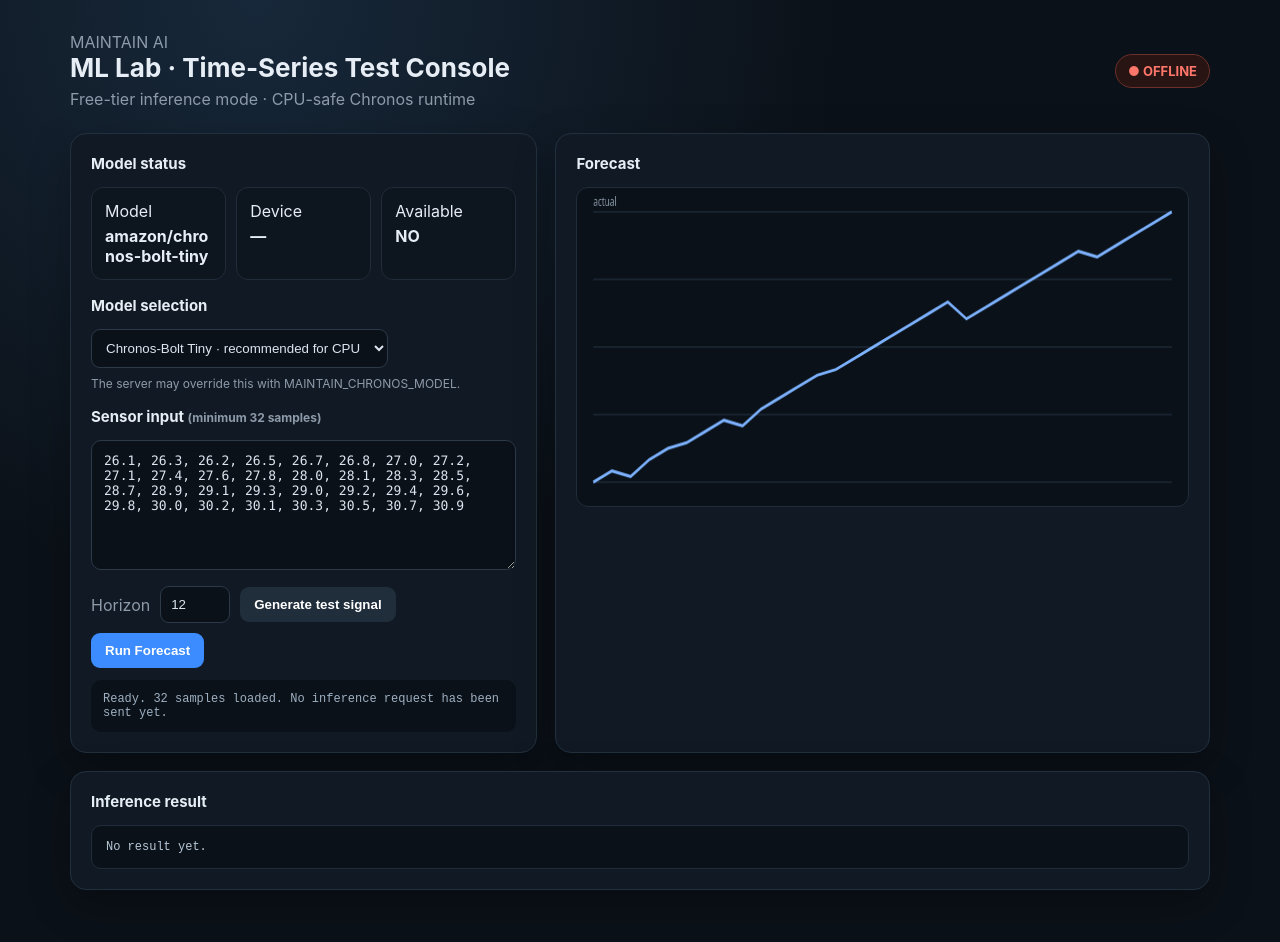
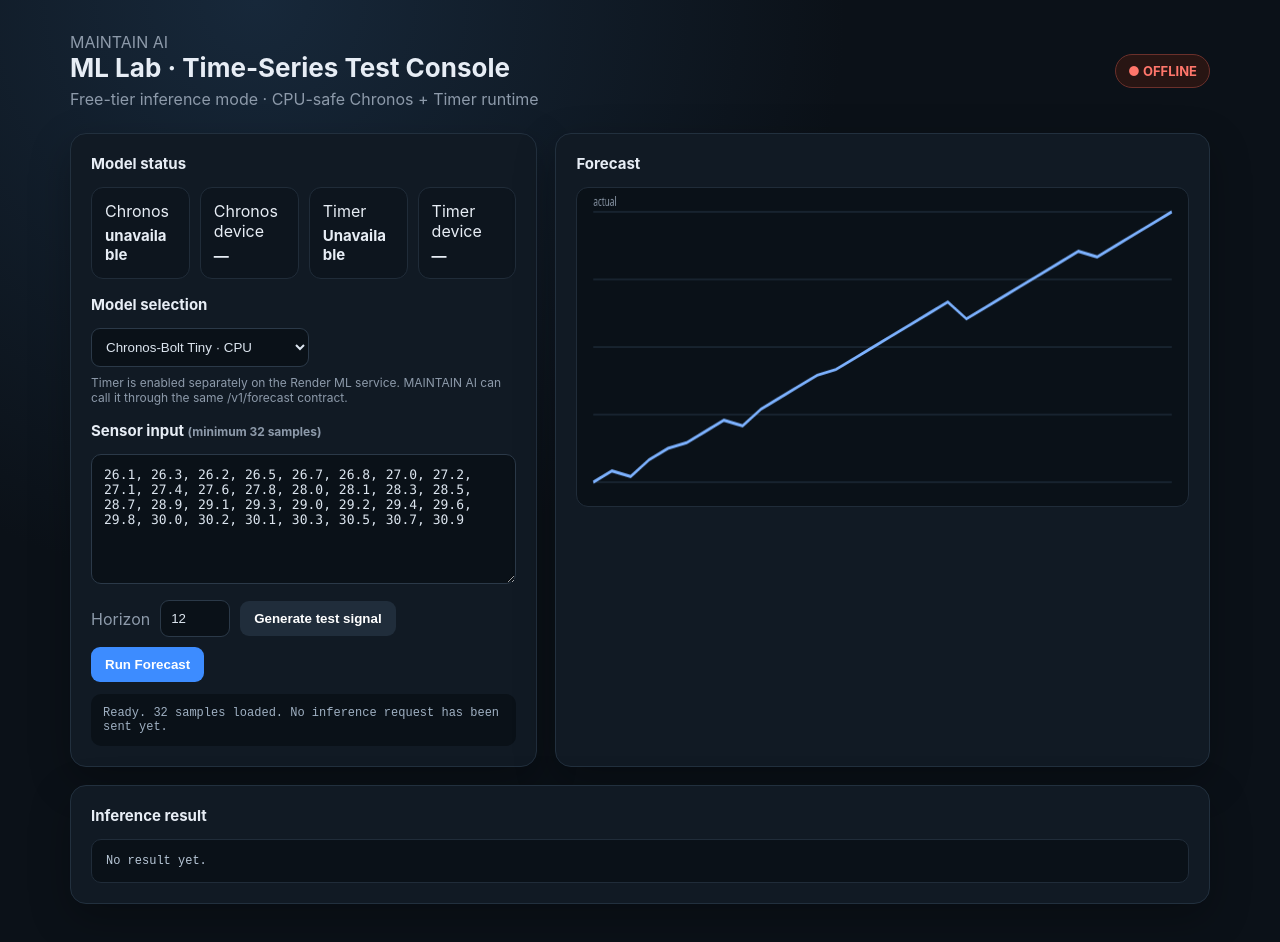
Before and after one commit to jadhavdurvesh/Maintain-AI-ML, a plain HTML site: page app/static/index.html in a window 1280 px wide. Drawn offline with Linux system fonts and the light colour scheme; no server answers.

Commit message:
Expose Timer in ML Lab console

```diff
--- a/app/static/index.html
+++ b/app/static/index.html
@@ -10,39 +10,40 @@
     .wrap{max-width:1180px;margin:auto;padding:32px 20px 56px}.top{display:flex;justify-content:space-between;gap:20px;align-items:center;margin-bottom:24px}
     h1{margin:0;font-size:26px}.muted{color:#8d9aaa}.badge{padding:8px 12px;border-radius:999px;border:1px solid #225f4e;background:#103529;color:#55e0b2;font-size:13px;font-weight:700}.badge.err{border-color:#6b302b;background:#281513;color:#ff766b}
     .grid{display:grid;grid-template-columns:1fr 1.4fr;gap:18px}.card{background:#111a24;border:1px solid #22303e;border-radius:16px;padding:20px;box-shadow:0 14px 40px #0004}.wide{grid-column:1/-1}
-    h2{font-size:15px;margin:0 0 14px}.row{display:flex;gap:10px;align-items:center;flex-wrap:wrap}.stats{display:grid;grid-template-columns:repeat(3,1fr);gap:10px;margin-bottom:16px}.stat{background:#0d151e;border:1px solid #202c39;border-radius:12px;padding:13px}.stat b{display:block;margin-top:5px;font-size:16px;overflow-wrap:anywhere}
+    h2{font-size:15px;margin:0 0 14px}.row{display:flex;gap:10px;align-items:center;flex-wrap:wrap}.stats{display:grid;grid-template-columns:repeat(4,1fr);gap:10px;margin-bottom:16px}.stat{background:#0d151e;border:1px solid #202c39;border-radius:12px;padding:13px}.stat b{display:block;margin-top:5px;font-size:15px;overflow-wrap:anywhere}
     textarea{width:100%;min-height:130px;resize:vertical;background:#0a1118;color:#dce5ef;border:1px solid #2b3948;border-radius:10px;padding:12px;font:13px ui-monospace,SFMono-Regular,Consolas,monospace}
     input,select{background:#0a1118;color:#dce5ef;border:1px solid #2b3948;border-radius:9px;padding:10px}button{border:0;border-radius:9px;padding:10px 14px;background:#3d8cff;color:white;font-weight:700;cursor:pointer}button.secondary{background:#202d3b}button:disabled{opacity:.5;cursor:wait}
     canvas{width:100%;height:320px;background:#0a1118;border:1px solid #202c39;border-radius:12px}.status{min-height:44px;background:#0a1118;border-radius:10px;padding:12px;color:#9fb0c2;font-family:ui-monospace,monospace;font-size:12px;white-space:pre-wrap}.status.ok{color:#55e0b2}.status.err{color:#ff766b}
     pre{margin:0;max-height:260px;overflow:auto;background:#0a1118;border:1px solid #202c39;border-radius:10px;padding:14px;color:#b9c8d8;font-size:12px}.hint{font-size:12px;margin-top:8px}
-    @media(max-width:850px){.grid{grid-template-columns:1fr}.wide{grid-column:auto}.stats{grid-template-columns:1fr}}
+    @media(max-width:850px){.grid{grid-template-columns:1fr}.wide{grid-column:auto}.stats{grid-template-columns:1fr 1fr}}
   </style>
 </head>
 <body>
 <div class="wrap">
-  <div class="top"><div><div class="muted">MAINTAIN AI</div><h1>ML Lab · Time-Series Test Console</h1><div class="muted" style="margin-top:6px">Free-tier inference mode · CPU-safe Chronos runtime</div></div><div id="online" class="badge">Checking service…</div></div>
+  <div class="top"><div><div class="muted">MAINTAIN AI</div><h1>ML Lab · Time-Series Test Console</h1><div class="muted" style="margin-top:6px">Free-tier inference mode · CPU-safe Chronos + Timer runtime</div></div><div id="online" class="badge">Checking service…</div></div>
   <div class="grid">
     <section class="card">
       <h2>Model status</h2>
-      <div class="stats"><div class="stat">Model<b id="model">—</b></div><div class="stat">Device<b id="device">—</b></div><div class="stat">Available<b id="available">—</b></div></div>
+      <div class="stats"><div class="stat">Chronos<b id="chronosModel">—</b></div><div class="stat">Chronos device<b id="chronosDevice">—</b></div><div class="stat">Timer<b id="timerModel">—</b></div><div class="stat">Timer device<b id="timerDevice">—</b></div></div>
       <h2>Model selection</h2>
-      <div class="row"><select id="modelSelect" aria-label="Chronos model"><option value="amazon/chronos-bolt-tiny">Chronos-Bolt Tiny · recommended for CPU</option><option value="amazon/chronos-t5-tiny">Chronos-T5 Tiny</option><option value="amazon/chronos-2">Chronos-2 · heavier</option></select></div>
-      <div class="hint muted">The server may override this with MAINTAIN_CHRONOS_MODEL.</div>
+      <div class="row"><select id="modelSelect" aria-label="Time-series model"><option value="amazon/chronos-bolt-tiny">Chronos-Bolt Tiny · CPU</option><option value="amazon/chronos-t5-tiny">Chronos-T5 Tiny</option><option value="amazon/chronos-2">Chronos-2 · heavier</option><option value="timer">Timer · thuml/timer-base-84m</option></select></div>
+      <div class="hint muted">Timer is enabled separately on the Render ML service. MAINTAIN AI can call it through the same /v1/forecast contract.</div>
       <h2 style="margin-top:16px">Sensor input <span class="muted" style="font-size:12px">(minimum 32 samples)</span></h2>
       <textarea id="values" aria-label="Sensor input">26.1, 26.3, 26.2, 26.5, 26.7, 26.8, 27.0, 27.2, 27.1, 27.4, 27.6, 27.8, 28.0, 28.1, 28.3, 28.5, 28.7, 28.9, 29.1, 29.3, 29.0, 29.2, 29.4, 29.6, 29.8, 30.0, 30.2, 30.1, 30.3, 30.5, 30.7, 30.9</textarea>
       <div class="row" style="margin-top:12px"><label class="muted">Horizon</label><input id="horizon" type="number" min="1" max="64" value="12"/><button class="secondary" id="sample">Generate test signal</button><button id="run">Run Forecast</button></div>
       <div id="status" class="status" style="margin-top:12px">Ready. 32 samples loaded. No inference request has been sent yet.</div>
     </section>
-    <section class="card"><h2>Forecast</h2><canvas id="chart" width="900" height="320"></canvas></section>
+    <section class="card"><h2 id="forecastTitle">Forecast</h2><canvas id="chart" width="900" height="320"></canvas></section>
     <section class="card wide"><h2>Inference result</h2><pre id="result">No result yet.</pre></section>
   </div>
 </div>
 <script>
 const $=id=>document.getElementById(id);let serverModel='amazon/chronos-bolt-tiny';
 function nums(){return $('values').value.split(/[,\s]+/).map(Number).filter(Number.isFinite)}
-function draw(actual,forecast){const c=$('chart'),x=c.getContext('2d'),w=c.width,h=c.height;x.clearRect(0,0,w,h);const all=actual.concat(forecast);if(!all.length)return;const min=Math.min(...all),max=Math.max(...all),pad=24,range=Math.max(max-min,.001);x.strokeStyle='#263747';x.lineWidth=1;for(let i=0;i<5;i++){let y=pad+(h-pad*2)*i/4;x.beginPath();x.moveTo(pad,y);x.lineTo(w-pad,y);x.stroke()}const px=i=>pad+(w-pad*2)*i/Math.max(all.length-1,1),py=v=>h-pad-(v-min)/range*(h-pad*2);function line(vals,offset){x.beginPath();vals.forEach((v,i)=>{let X=px(i+offset),Y=py(v);i?x.lineTo(X,Y):x.moveTo(X,Y)});x.stroke()}x.lineWidth=3;x.strokeStyle='#7db2ff';line(actual,0);if(forecast.length){x.setLineDash([8,6]);x.strokeStyle='#55e0b2';line([actual.at(-1),...forecast],actual.length-1);x.setLineDash([])}x.fillStyle='#8d9aaa';x.font='12px system-ui';x.fillText('actual',pad,18);if(forecast.length)x.fillText('forecast',pad+70,18)}
+function draw(actual,forecast){const c=$('chart'),x=c.getContext('2d'),w=c.width,h=c.height;x.clearRect(0,0,w,h);const all=actual.concat(forecast);if(!all.length)return;const min=Math.min(...all),max=Math.max(...all),pad=24,range=Math.max(max-min,.001);x.strokeStyle='#263747';x.lineWidth=1;for(let i=0;i<5;i++){let y=pad+(h-pad*2)*i/4;x.beginPath();x.moveTo(pad,y);x.lineTo(w-pad,y);x.stroke()}const px=i=>pad+(w-pad*2)*i/Math.max(all.length-1,1),py=v=>h-pad-(v-min)/range*(h-pad*2);function line(vals,offset,color){x.beginPath();vals.forEach((v,i)=>{let X=px(i+offset),Y=py(v);i?x.lineTo(X,Y):x.moveTo(X,Y)});x.strokeStyle=color;x.lineWidth=3;x.stroke()}line(actual,0,'#7db2ff');if(forecast.length){x.setLineDash([8,6]);line([actual.at(-1),...forecast],actual.length-1,'#55e0b2');x.setLineDash([])}x.fillStyle='#8d9aaa';x.font='12px system-ui';x.fillText('actual',pad,18);if(forecast.length)x.fillText('forecast',pad+70,18)}
 async function readResponse(r){const text=await r.text();if(!text)return {detail:`Server returned HTTP ${r.status} with an empty response.`};try{return JSON.parse(text)}catch{return {detail:`Server returned HTTP ${r.status} with a non-JSON response: ${text.slice(0,500)}`}}}
-async function health(){try{let r=await fetch('/health');let d=await readResponse(r);$('online').textContent=d.status==='ok'?'● ONLINE':'● OFFLINE';$('online').className='badge'+(d.status==='ok'?'':' err')}catch(e){$('online').textContent='● OFFLINE';$('online').className='badge err'}try{let r=await fetch('/models');let d=await readResponse(r),m=d.models?.chronos||{};serverModel=m.model||serverModel;$('model').textContent=serverModel;$('device').textContent=m.device||'—';$('available').textContent=m.available?'YES':'NO';const option=[...$('modelSelect').options].find(o=>o.value===serverModel);if(option)$('modelSelect').value=serverModel}catch(e){$('model').textContent='unavailable'}}
+async function health(){try{let r=await fetch('/health');let d=await readResponse(r);$('online').textContent=d.status==='ok'?'● ONLINE':'● OFFLINE';$('online').className='badge'+(d.status==='ok'?'':' err')}catch(e){$('online').textContent='● OFFLINE';$('online').className='badge err'}try{let r=await fetch('/models');let d=await readResponse(r),c=d.models?.chronos||{},t=d.models?.timer||{};serverModel=c.model||serverModel;$('chronosModel').textContent=c.model||'unavailable';$('chronosDevice').textContent=c.device||'—';$('timerModel').textContent=t.available?(t.checkpoint||'Timer'):'Unavailable';$('timerDevice').textContent=t.device||'—';const option=[...$('modelSelect').options].find(o=>o.value===serverModel);if(option)$('modelSelect').value=serverModel}catch(e){$('chronosModel').textContent='unavailable';$('timerModel').textContent='unavailable'}}
+$('modelSelect').onchange=()=>{$('forecastTitle').textContent=$('modelSelect').value==='timer'?'Timer Forecast':'Forecast'};
 $('sample').onclick=()=>{let base=25+Math.random()*2,a=Array.from({length:32},(_,i)=>+(base+i*.12+Math.sin(i/2)*.7+(Math.random()-.5)*.25).toFixed(2));$('values').value=a.join(', ');draw(a,[]);$('status').textContent='Generated 32-point test telemetry. Ready to infer.';$('status').className='status'};
 $('run').onclick=async()=>{let values=nums(),h=Number($('horizon').value),model=$('modelSelect').value;if(values.length<32){$('status').textContent=`✕ Need at least 32 samples. You currently have ${values.length}. Use “Generate test signal” or paste a longer series.`;$('status').className='status err';return}if(!Number.isInteger(h)||h<1||h>64){$('status').textContent='✕ Horizon must be a whole number from 1 to 64.';$('status').className='status err';return}$('run').disabled=true;$('status').textContent=`Running ${model} on the server…`;$('status').className='status';const t=performance.now();try{let r=await fetch('/v1/forecast',{method:'POST',headers:{'Content-Type':'application/json'},body:JSON.stringify({model,values,horizon:h})});let d=await readResponse(r),ms=(performance.now()-t).toFixed(0);$('result').textContent=JSON.stringify(d,null,2);const forecast=Array.isArray(d.forecast)?d.forecast:[];draw(values,forecast);const detail=forecast.length?`${forecast.length} predictions received`:d.reason||d.detail||'no forecast';$('status').textContent=(r.ok?'✓ ':'✕ ')+r.status+' · '+ms+' ms · '+detail;$('status').className='status '+(r.ok&&forecast.length?'ok':'err')}catch(e){$('status').textContent='✕ Request failed: '+e;$('status').className='status err'}finally{$('run').disabled=false}};
 health();draw(nums(),[]);
```
